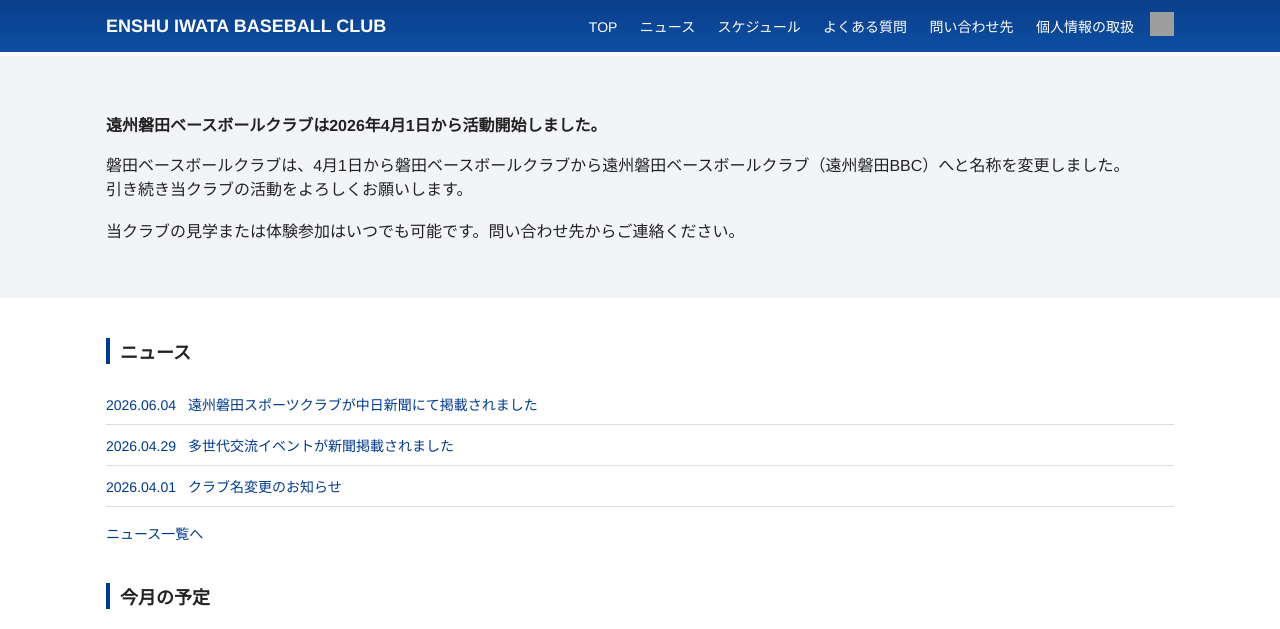
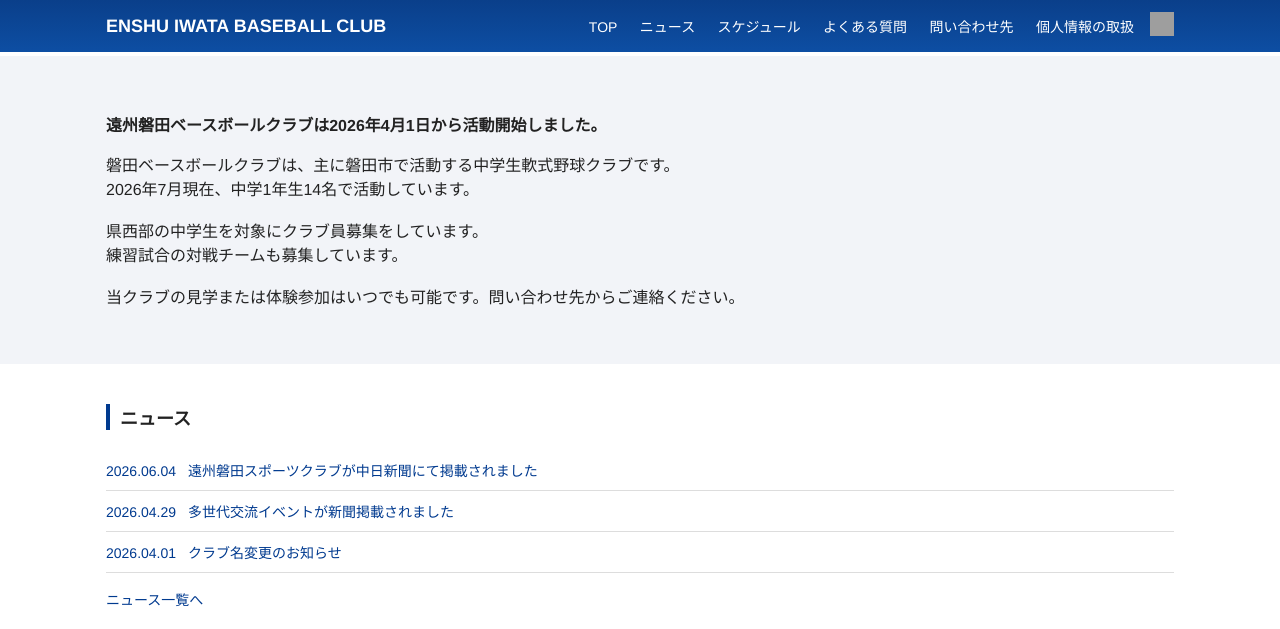
Before and after one commit to enshuiwatabbc/home, a Jekyll site: the page built from index.md, in a window 1280 px wide and 900 px high, cut to the strip 0-629 px from the top of the window. Built offline with Jekyll 4.4.1, drawn with Linux system fonts in a browser that asks for light colours; grey boxes are pictures that could not be loaded.

Commit message:
Update home.html

```diff
--- a/_layouts/home.html
+++ b/_layouts/home.html
@@ -8,8 +8,10 @@ layout: default
     <p class="hero-lead"><strong>遠州磐田ベースボールクラブは2026年4月1日から活動開始しました。</strong></p>
 
 <p>
-  磐田ベースボールクラブは、4月1日から磐田ベースボールクラブから遠州磐田ベースボールクラブ（遠州磐田BBC）へと名称を変更しました。<BR>
-  引き続き当クラブの活動をよろしくお願いします。<BR><BR>
+  磐田ベースボールクラブは、主に磐田市で活動する中学生軟式野球クラブです。<BR>
+  2026年7月現在、中学1年生14名で活動しています。<BR><BR>
+  県西部の中学生を対象にクラブ員募集をしています。<BR>
+  練習試合の対戦チームも募集しています。<BR><BR>
 
   当クラブの見学または体験参加はいつでも可能です。問い合わせ先からご連絡ください。<BR>
 </p>
```
